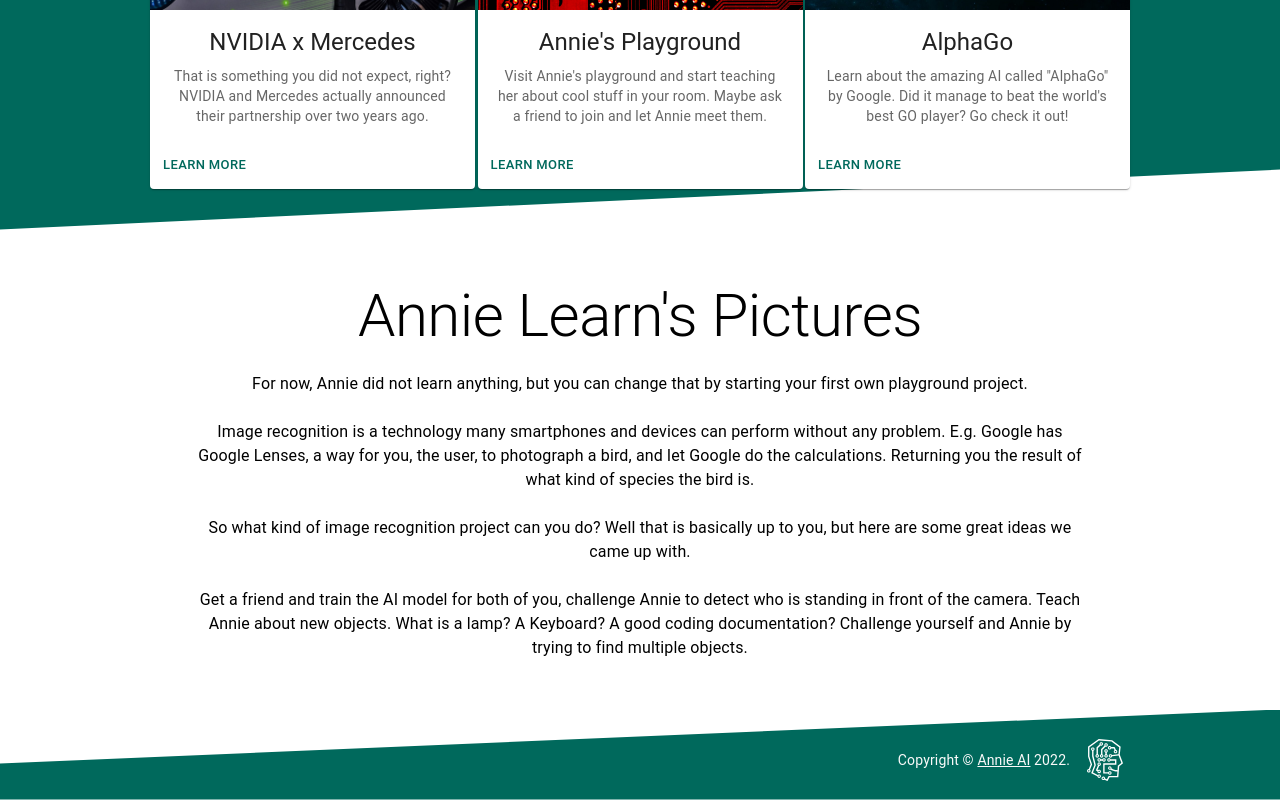
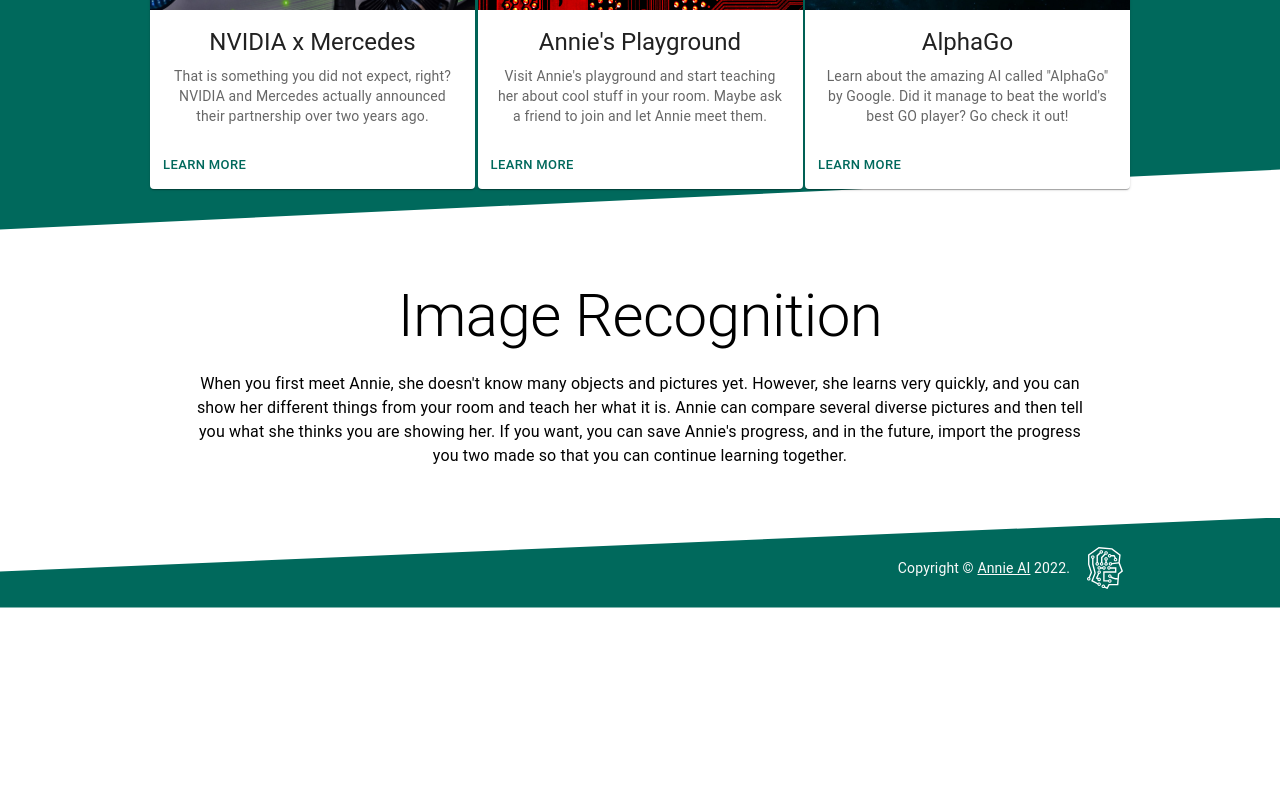
Before and after one commit to justTil/xu-web-ai-project-22, a Next.js app: page / in a window 1280 px wide. Shown: the part 903-1703 px from the top of the page. After the commit the page ends 1511 px from the top, so only its background shows below. Built offline with nearby package versions, Linux system fonts and the light colour scheme; no server answers.

Commit message:
Changed text on index

```diff
--- a/pages/index.js
+++ b/pages/index.js
@@ -32,28 +32,16 @@
           textAlign="center"
           style={{ marginBottom: "20px" }}
         >
-          Annie Learn&apos;s Pictures
+          Image Recognition
         </Typography>
         <Typography variant="body1" textAlign="center">
-          For now, Annie did not learn anything, but you can change that by
-          starting your first own playground project.
-          <br />
-          <br />
-          Image recognition is a technology many smartphones and devices can
-          perform without any problem. E.g. Google has Google Lenses, a way for
-          you, the user, to photograph a bird, and let Google do the
-          calculations. Returning you the result of what kind of species the
-          bird is.
-          <br />
-          <br />
-          So what kind of image recognition project can you do? Well that is
-          basically up to you, but here are some great ideas we came up with.{" "}
-          <br />
-          <br />
-          Get a friend and train the AI model for both of you, challenge Annie
-          to detect who is standing in front of the camera. Teach Annie about
-          new objects. What is a lamp? A Keyboard? A good coding documentation?
-          Challenge yourself and Annie by trying to find multiple objects.
+          When you first meet Annie, she doesn't know many objects and pictures
+          yet. However, she learns very quickly, and you can show her different
+          things from your room and teach her what it is. Annie can compare
+          several diverse pictures and then tell you what she thinks you are
+          showing her. If you want, you can save Annie's progress, and in the
+          future, import the progress you two made so that you can continue
+          learning together.
         </Typography>
       </Container>
       <Footer />
```
